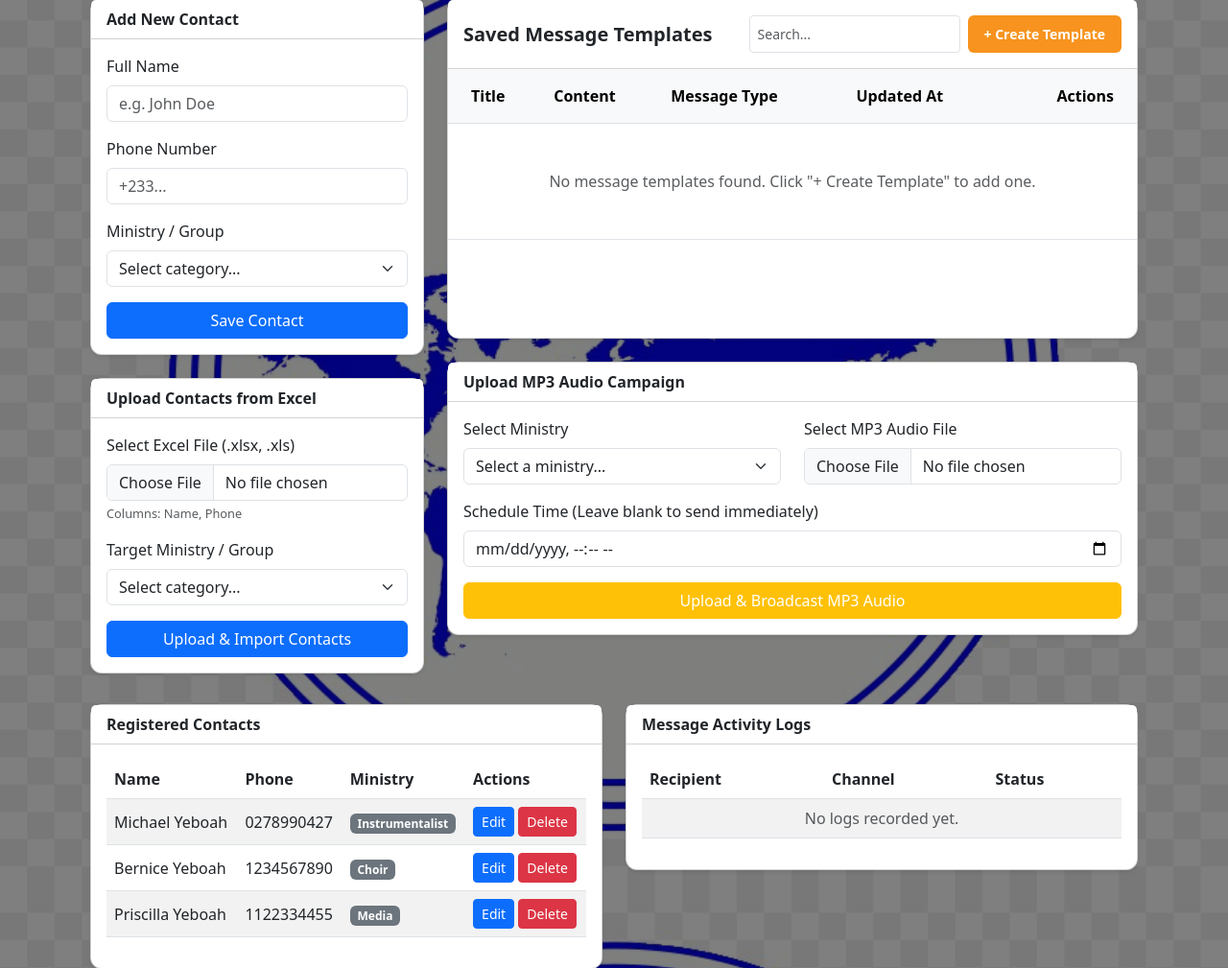
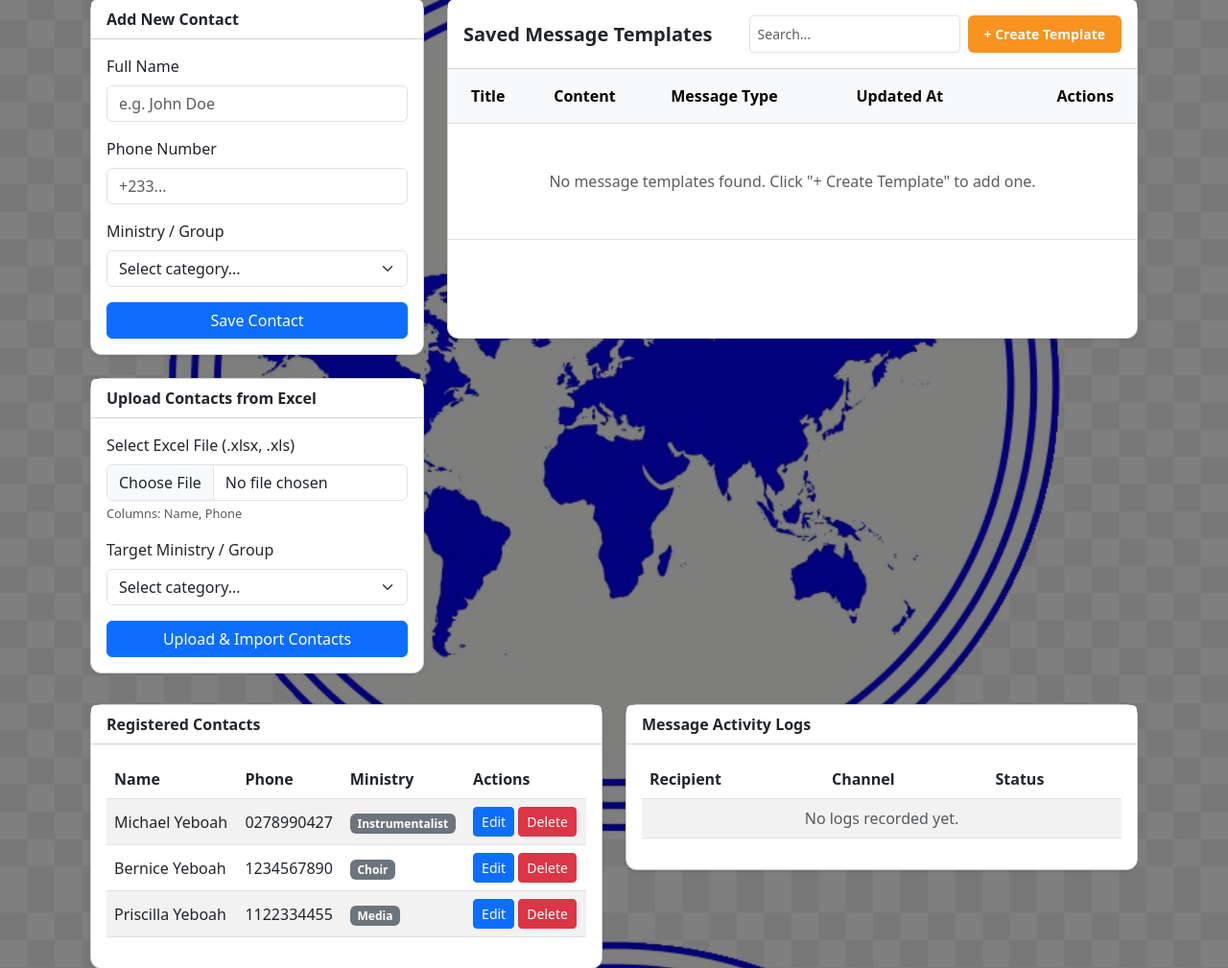
Before and after one commit to kwesidompreh53-png/stem-messaging-app, a Flask app: page / in a window 1280 px wide. Shown: the part 121-1130 px from the top of the page at 96% size. Run offline with Flask 3, Linux system fonts and the light colour scheme; a user stored in the database is signed in; some libraries are stand-ins or nearby versions.

Commit message:
Update voice template modal with schedule time and broadcast upload button

```diff
--- a/templates/index.html
+++ b/templates/index.html
@@ -73,27 +73,21 @@
     <nav class="navbar navbar-dark bg-primary shadow-sm rounded mb-4">
         <div class="container-fluid position-relative d-flex justify-content-between align-items-center">
 
-            <!-- Left spacing placeholder to help keep title centered -->
             <div style="width: 120px;" class="d-none d-md-block"></div>
 
-            <!-- Centered Title -->
             <span class="navbar-brand mb-0 h1 text-center position-absolute start-50 translate-middle-x">
                 DANSOMAN DISTRICT ENGLISH ASSEMBLY DASHBOARD
             </span>
 
-            <!-- Right side: Voice, SMS, Wallet & Menu -->
             <div class="d-flex align-items-center ms-auto gap-2">
-                <!-- Voice Purchased Badge -->
                 <span class="badge bg-info text-dark fw-bold px-2 py-2 fs-6">
                     Voice: {{ voice_total }}
                 </span>
 
-                <!-- SMS Purchased Badge -->
                 <span class="badge bg-success text-white fw-bold px-2 py-2 fs-6">
                     SMS: {{ sms_total }}
                 </span>
 
-                <!-- Points Balance Badge -->
                 <a href="{{ url_for('buy_points') }}" class="btn btn-warning btn-sm fw-bold text-dark ms-1">
                     Wallet: {{ current_user.balance }}
                 </a>
@@ -119,7 +113,6 @@
 
             <!-- Column 1: Add Contact & Excel Upload Forms -->
             <div class="col-md-4">
-                <!-- Add New Contact Card -->
                 <div class="card shadow-sm mb-4">
                     <div class="card-header bg-white fw-bold text-dark">Add New Contact</div>
                     <div class="card-body">
@@ -154,7 +147,6 @@
                     </div>
                 </div>
 
-                <!-- Upload Contacts from Excel Card -->
                 <div class="card shadow-sm">
                     <div class="card-header bg-white fw-bold text-dark">Upload Contacts from Excel</div>
                     <div class="card-body">
@@ -183,9 +175,8 @@
                 </div>
             </div>
 
-            <!-- Column 2: Saved Message Templates (Bigger Portion) & Upload MP3 Forms -->
+            <!-- Column 2: Saved Message Templates (Bigger Portion) -->
             <div class="col-md-8">
-                <!-- SAVED MESSAGE TEMPLATES CARD -->
                 <div class="card shadow-sm mb-4">
                     <div class="card-header bg-white fw-bold text-dark d-flex justify-content-between align-items-center py-3">
                         <span class="fs-5">Saved Message Templates</span>
@@ -249,7 +240,7 @@
                                         </td>
                                     </tr>
 
-                                    <!-- INDIVIDUAL EDIT TEMPLATE MODAL FOR EACH TEMPLATE -->
+                                    <!-- EDIT TEMPLATE MODAL -->
                                     <div class="modal fade" id="editTemplateModal{{ template.id }}" tabindex="-1" aria-labelledby="editTemplateModalLabel{{ template.id }}" aria-hidden="true">
                                       <div class="modal-dialog modal-lg modal-dialog-centered">
                                         <div class="modal-content border-0 shadow-lg" style="border-radius: 12px;">
@@ -300,42 +291,12 @@
                         </table>
                     </div>
                 </div>
-
-                <!-- MP3 Audio Upload Card -->
-                <div class="card shadow-sm">
-                    <div class="card-header bg-white fw-bold text-dark">Upload MP3 Audio Campaign</div>
-                    <div class="card-body">
-                        <form action="/upload-mp3-campaign" method="POST" enctype="multipart/form-data">
-                            <div class="row">
-                                <div class="col-md-6 mb-3">
-                                    <label class="form-label text-dark">Select Ministry</label>
-                                    <select class="form-select" name="recipient_group" required>
-                                        <option value="" disabled selected>Select a ministry...</option>
-                                        {% for group in groups %}
-                                        <option value="{{ group }}">{{ group }}</option>
-                                        {% endfor %}
-                                    </select>
-                                </div>
-                                <div class="col-md-6 mb-3">
-                                    <label class="form-label text-dark">Select MP3 Audio File</label>
-                                    <input type="file" class="form-control" name="mp3_file" accept=".mp3" required>
-                                </div>
-                            </div>
-                            <div class="mb-3">
-                                <label class="form-label text-dark">Schedule Time (Leave blank to send immediately)</label>
-                                <input type="datetime-local" class="form-control" name="schedule_time">
-                            </div>
-                            <button type="submit" class="btn btn-warning w-100 text-white">Upload & Broadcast MP3 Audio</button>
-                        </form>
-                    </div>
-                </div>
             </div>
 
         </div>
 
         <!-- Row 2: Data Tables (Contacts & Logs) -->
         <div class="row g-4 mt-2">
-            <!-- Contacts Table -->
             <div class="col-md-6">
                 <div class="card shadow-sm">
                     <div class="card-header bg-white fw-bold text-dark">Registered Contacts</div>
@@ -373,7 +334,6 @@
                 </div>
             </div>
 
-            <!-- Message Logs Table -->
             <div class="col-md-6">
                 <div class="card shadow-sm">
                     <div class="card-header bg-white fw-bold text-dark">Message Activity Logs</div>
@@ -472,7 +432,7 @@
                       <span class="text-muted" style="font-size: 0.85rem;">Upload: WAV/MP3 • Max 5MB</span>
                   </div>
 
-                  <div class="p-4" style="border: 2px dashed #cbd5e1; border-radius: 10px; background-color: #f8fafc;">
+                  <div class="p-4 mb-3" style="border: 2px dashed #cbd5e1; border-radius: 10px; background-color: #f8fafc;">
                       <div class="row g-3">
                           <!-- Upload Card Option -->
                           <div class="col-md-6">
@@ -506,13 +466,21 @@
                           <span id="audioFileName" class="text-success small fw-semibold"></span>
                       </div>
                   </div>
+
+                  <!-- Schedule Time field matching your screenshot -->
+                  <div class="mb-3">
+                      <label class="form-label text-dark small fw-semibold mb-1">Schedule Time (Leave blank to send immediately)</label>
+                      <input type="datetime-local" class="form-control bg-light border-0 py-2" name="schedule_time" style="border-radius: 8px;">
+                  </div>
               </div>
 
             </div>
 
             <div class="modal-footer border-top-0 px-4 pb-4 pt-2 d-flex justify-content-between align-items-center">
               <button type="button" class="btn btn-light text-secondary px-4 fw-semibold border" data-bs-dismiss="modal" style="border-radius: 8px;">Cancel</button>
-              <button type="submit" class="btn text-white px-4 fw-semibold shadow-sm" style="background-color: #f7931e; border-radius: 8px;">Save</button>
+
+              <!-- Dynamic Button matching your screenshot (Yellow when Voice Template is selected) -->
+              <button type="submit" id="modalSubmitBtn" class="btn text-white px-4 fw-semibold shadow-sm" style="background-color: #f7931e; border-radius: 8px;">Save</button>
             </div>
           </form>
         </div>
@@ -561,15 +529,18 @@
             const smsSection = document.getElementById('smsFieldsSection');
             const voiceSection = document.getElementById('voiceFieldsSection');
             const bodyInput = document.getElementById('templateBody');
+            const submitBtn = document.getElementById('modalSubmitBtn');
 
             if (selectElement.value === 'Voice Template') {
                 smsSection.style.display = 'none';
                 voiceSection.style.display = 'block';
                 if (bodyInput) bodyInput.removeAttribute('required');
+                submitBtn.innerText = "Upload & Broadcast MP3 Audio";
             } else {
                 smsSection.style.display = 'block';
                 voiceSection.style.display = 'none';
                 if (bodyInput) bodyInput.setAttribute('required', 'required');
+                submitBtn.innerText = "Save";
             }
         }
 
@@ -615,12 +586,10 @@
                         fileNameSpan.innerText = "Recorded voice note ready!";
                         previewContainer.style.display = 'block';
 
-                        // Attach recorded blob as a file to form submission
                         const file = new File([audioBlob], "recorded_voice.mp3", { type: "audio/mp3" });
                         const container = new DataTransfer();
                         container.items.add(file);
 
-                        // We can assign it to a hidden file input or create one dynamically if needed
                         let hiddenInput = document.getElementById('recordedAudioInput');
                         if (!hiddenInput) {
                             hiddenInput = document.createElement('input');
```
